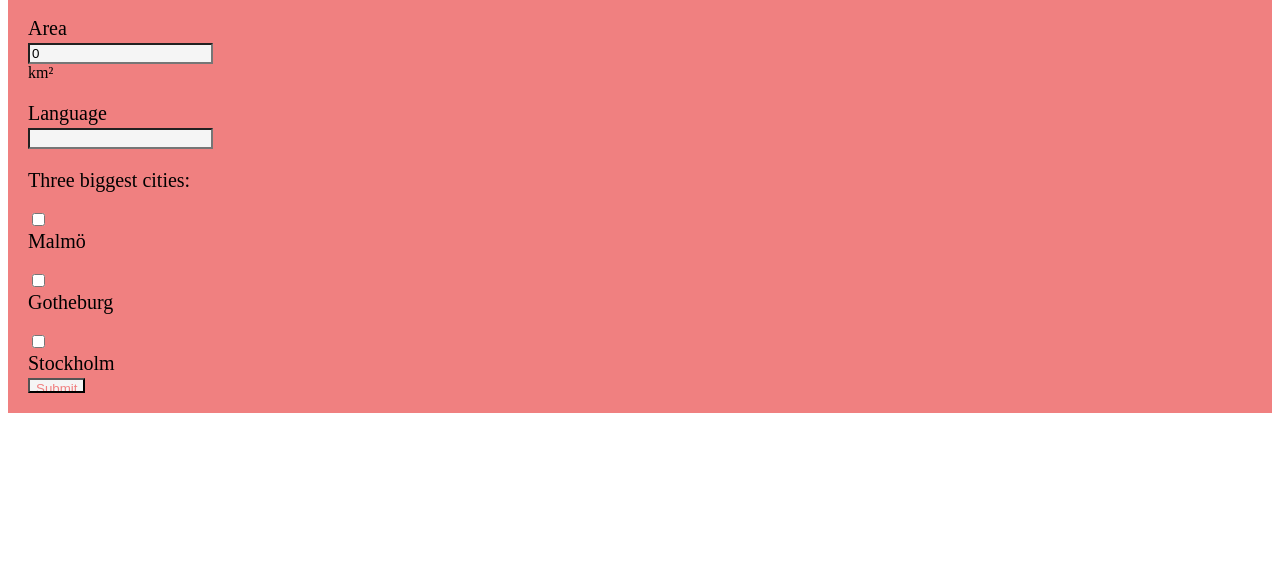
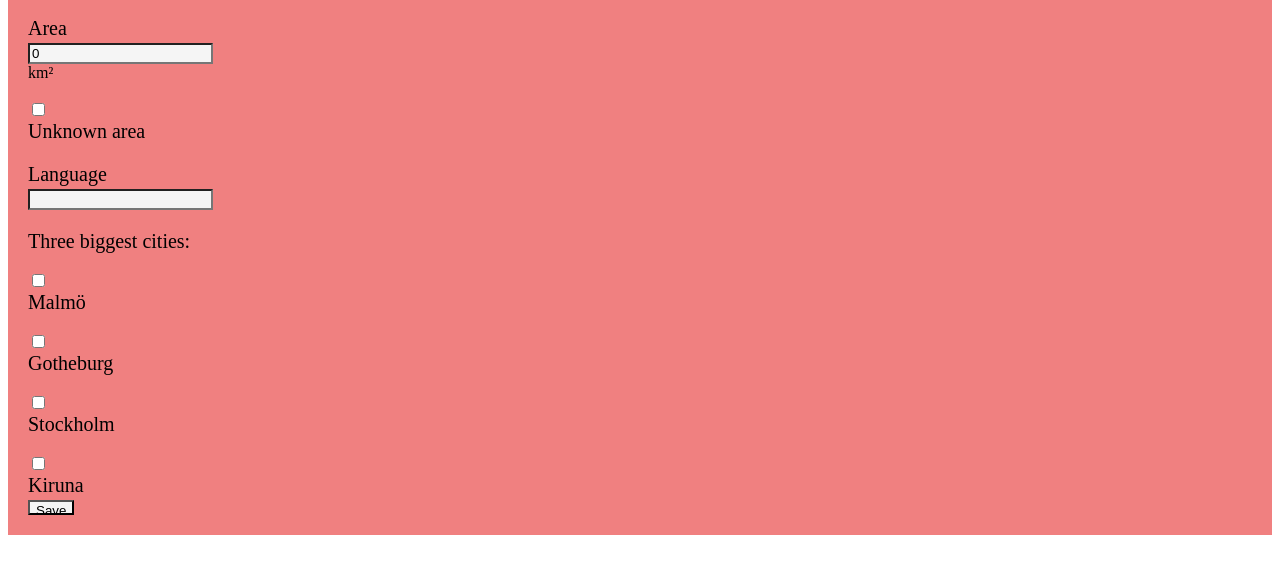
Before and after one commit to meganelndn/forms-and-restdb, a website built with Parcel: page index.html in a window 1280 px wide. Shown: the part 162-736 px from the top of the page. Built offline with nearby package versions, Linux system fonts and the light colour scheme.

Commit message:
unknown separated from area to manipulate separately

```diff
--- a/index.html
+++ b/index.html
@@ -29,33 +29,42 @@
         <label>
             Area
         </label>
-        <input type="number" id="area" name="area" value=0><span> km²</span>
+        <input type="number" name="area" value=0><span> km²</span>
+
+        <label>
+            <input type="checkbox" name="unknown">
+            Unknown area
+        </label>
 
         <!---- language ------->
         <label>
             Language
         </label>
-        <input type="text" id="language" name="language">
+        <input type="text" id="language" name="language" required>
 
         <!----- cities ------->
         <label>
             Three biggest cities:
         </label>
         <label>
-            <input type="checkbox" name="three_bigges_cities" value="Malmö">
+            <input type="checkbox" name="three_biggest_cities" value="Malmö">
             Malmö
         </label>
         <label>
-            <input type="checkbox" name="three_bigges_cities" value="Gothenburg">
+            <input type="checkbox" name="three_biggest_cities" value="Gothenburg">
             Gotheburg
         </label>
         <label>
-            <input type="checkbox" name="three_bigges_cities" value="Stockholm">
+            <input type="checkbox" name="three_biggest_cities" value="Stockholm">
             Stockholm
+        </label>
+        <label>
+            <input type="checkbox" name="three_biggest_cities" value="Stockholm">
+            Kiruna
         </label>
 
 
-        <input type="submit" id="submit-btn">
+        <input type="submit" value="Save">
     </form>
 
     <script src="script.js"></script>
--- a/script.js
+++ b/script.js
@@ -4,3 +4,34 @@ import {
 } from "./modules/settings";
 
 const form = document.querySelector("form");
+// to access form from everywhere:
+window.form = form;
+const elements = form.elements;
+// to access form elements from everywhere:
+window.elements = elements;
+
+// CONTROLLING ELEMENTS
+// disable "area" when "unknown" is clicked
+elements.unknown.addEventListener("click", e => {
+    elements.area.disabled = !elements.area.disabled;
+});
+
+// FORM RELATED EVENTS
+// when a key is pressed, set value to what is being pressed
+elements.area.addEventListener("keyup", e => {
+    console.dir(e.target.value);
+})
+
+// submit
+form.addEventListener("submit", e => {
+    e.preventDefault();
+    console.log("submitted")
+})
+
+/* // JS POWERED VALIDATION
+const formIsValid = form.checkValidity();
+if (formIsValid) {
+    console.log("yay!")
+} else {
+    console.log("not ready for submit")
+} */
--- a/style.css
+++ b/style.css
@@ -17,7 +17,7 @@ label {
 label {
     font-size: 20px;
     margin: 20px 0 3px 0;
-
+    cursor: pointer;
 }
 
 input {
```
